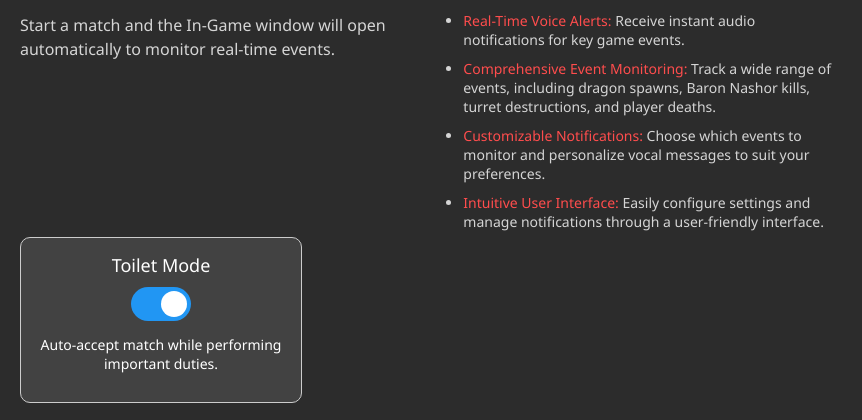
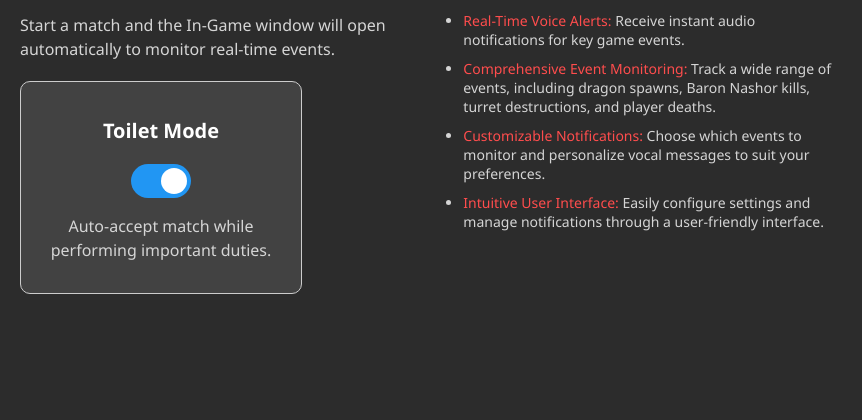
Before and after one commit to MatteoLucerni/typescript-spark-lol-vocalizer, a browser extension: page src/desktop/desktop.html in a window 1280 px wide. Shown: the part 377-797 px from the top of the page, 0-862 px from the left. Drawn offline with Linux system fonts and the light colour scheme.

Commit message:
fix: toilet mode panel position in desktop view

```diff
--- a/public/css/desktop.css
+++ b/public/css/desktop.css
@@ -140,6 +140,12 @@ main {
   padding: 40px 20px;
   box-sizing: border-box;
   gap: 30px;
+}
+
+.toilet-mode-title {
+  color: white;
+  font-size: 20px;
+  font-weight: bold;
 }
 
 /* Log Columns */
@@ -342,11 +348,11 @@ button.logCopy:hover {
   transition: .4s;
 }
 
-input:checked + .slider {
+input:checked+.slider {
   background-color: #2196F3;
 }
 
-input:checked + .slider:before {
+input:checked+.slider:before {
   transform: translateX(26px);
 }
 
@@ -368,9 +374,6 @@ input:checked + .slider:before {
   border-radius: 10px;
   width: 250px;
   text-align: center;
-  position: absolute;
-  bottom: 20px;
-  left: 20px;
 }
 
 .desktopToiletMode h2 {
--- a/src/desktop/desktop.html
+++ b/src/desktop/desktop.html
@@ -41,6 +41,15 @@
         <p>
           Start a match and the In-Game window will open automatically to monitor real-time events.
         </p>
+        <!-- New pane for "Toilet Mode" toggle -->
+        <div class="desktopToiletMode">
+          <h3 class="toilet-mode-title">Toilet Mode</h3>
+          <label class="switch">
+            <input type="checkbox" id="toiletModeToggle" checked="true">
+            <span class="slider round"></span>
+          </label>
+          <p>Auto-accept match while performing important duties.</p>
+        </div>
       </div>
       <!-- Features -->
       <div id="middle">
@@ -63,15 +72,6 @@
           </div>
         </div>
       </div>
-    </div>
-    <!-- New pane for "Toilet Mode" toggle -->
-    <div class="desktopToiletMode">
-      <h2>Toilet Mode</h2>
-      <label class="switch">
-        <input type="checkbox" id="toiletModeToggle" checked="true">
-        <span class="slider round"></span>
-      </label>
-      <p>Auto-accept match while performing important duties.</p>
     </div>
   </main>
 
```
